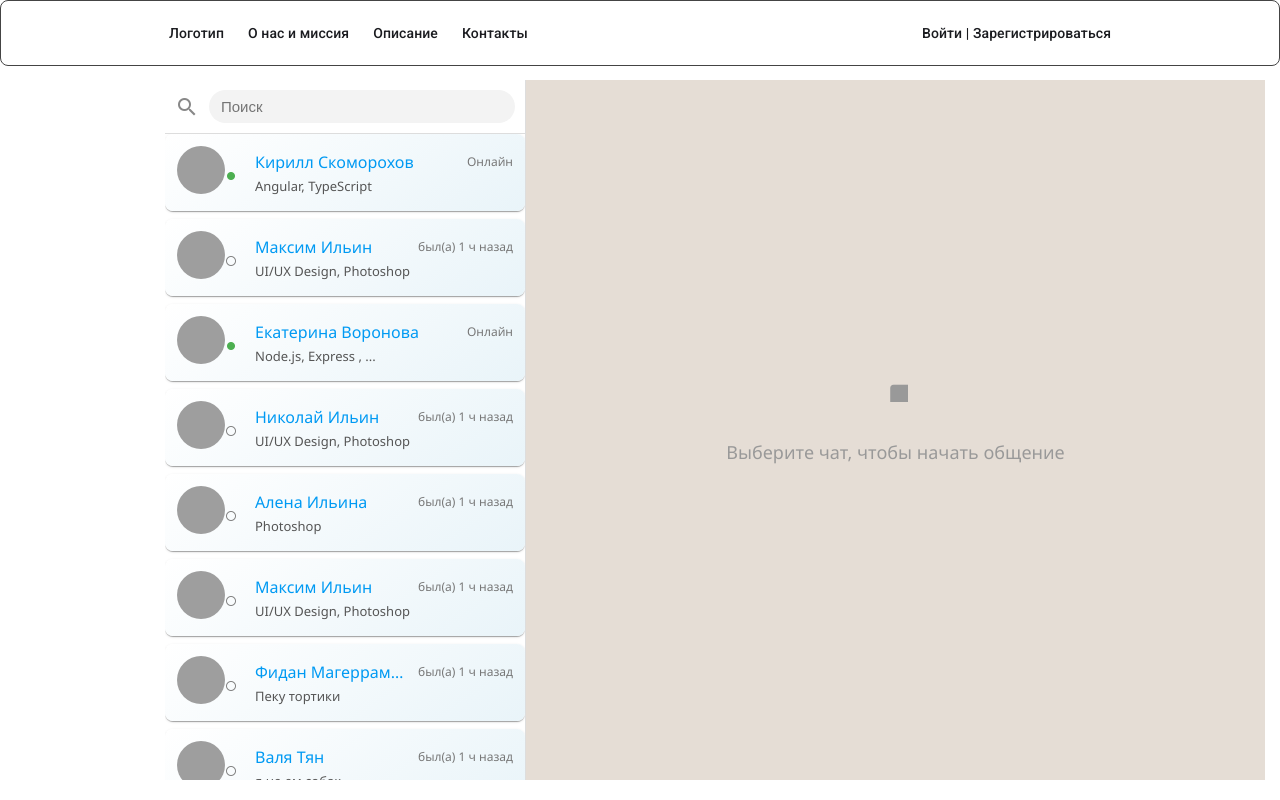
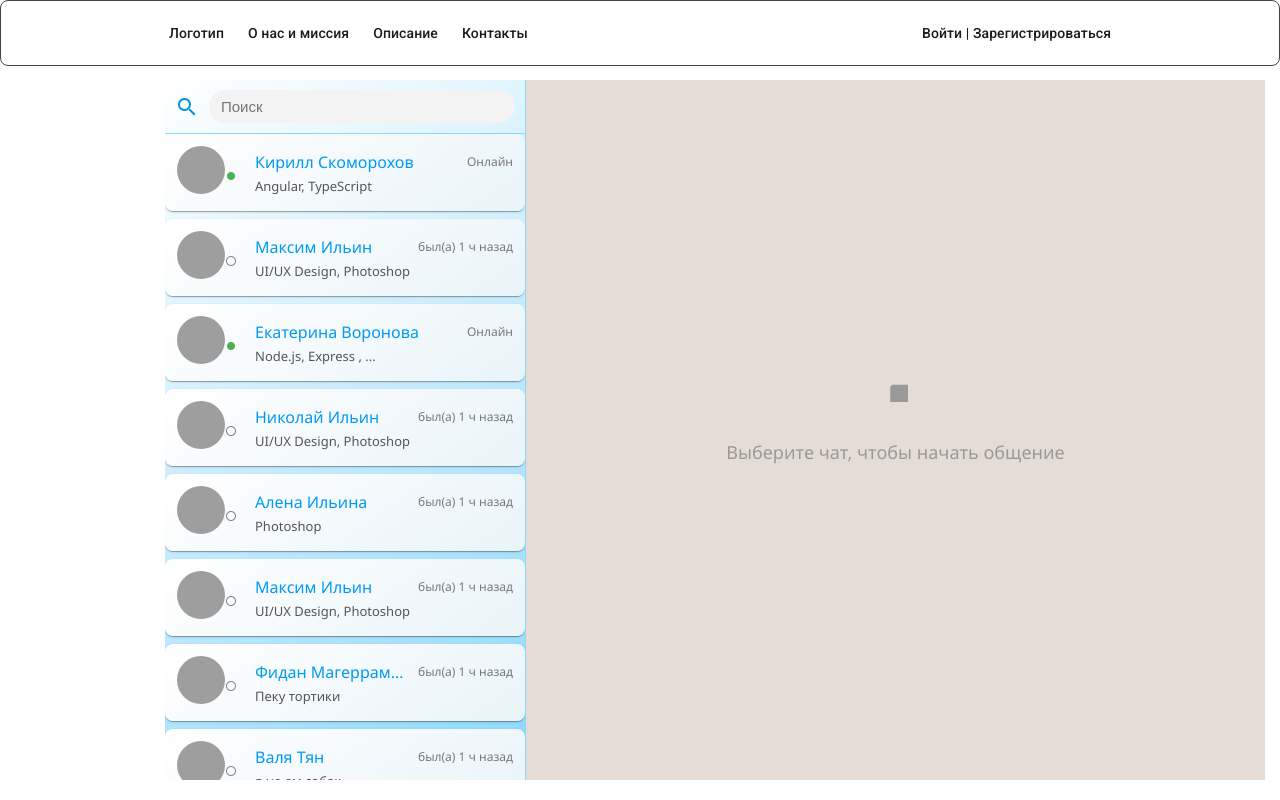
Before and after one commit to SkKirill/knowledge-sharing, an Angular app: page /exchange in a window 1280 px wide. Shown: the top 800 px of the page. Built offline with nearby package versions, Linux system fonts and the light colour scheme; grey boxes are pictures that could not be loaded.

Commit message:
correct profile color

```diff
--- a/src/app/components/chat/chat.component.css
+++ b/src/app/components/chat/chat.component.css
@@ -1,22 +1,21 @@
 .chat-container {
   display: flex;
   flex-direction: column;
-  background: linear-gradient(145deg, #fff, #e9f4f9);
+  background: linear-gradient(145deg, #fff, #c2e7f8);
   font-family: Roboto, sans-serif;
   max-height: 700px;
   max-width: 1100px;
-
-
 }
 
 .chat-header {
   display: flex;
   align-items: center;
   padding: 16px;
-  background-color: #ffffffcc;
-  border-bottom: 1px solid rgba(0, 154, 243, 0.1);
-  box-shadow: 0 2px 4px rgba(0, 0, 0, 0.05);
+  background: linear-gradient(145deg, #fff, #e9f4f9);
+  border-bottom: 1px solid rgba(0, 154, 243, 0.294);
+  box-shadow: 0 1px 10px rgba(174, 223, 255, 0.81);
   z-index: 1;
+  color: #009AF3;
 }
 
 .chat-avatar {
@@ -268,7 +267,7 @@
 .emoji-picker {
   position: absolute;
   bottom: 60px;
-  left: 0;
+  left: 340px;
   background: white;
   border: 1px solid #ccc;
   border-radius: 8px;
--- a/src/app/components/exchange/exchange.component.css
+++ b/src/app/components/exchange/exchange.component.css
@@ -12,8 +12,8 @@
 
 .sidebar {
   width: 360px;
-  background: #fff;
-  border-right: 1px solid #ddd;
+  background: linear-gradient(145deg, #fff, #8cd8fc);
+  border-right: 1px solid #8cd8fc;
   display: flex;
   flex-direction: column;
 }
@@ -22,11 +22,11 @@
   display: flex;
   align-items: center;
   padding: 10px;
-  border-bottom: 1px solid #ddd;
+  border-bottom: 1px solid #8cd8fc;
 }
 
 .search-bar mat-icon {
-  color: #888;
+  color: #0096db;
 }
 
 .search-bar input {
```
